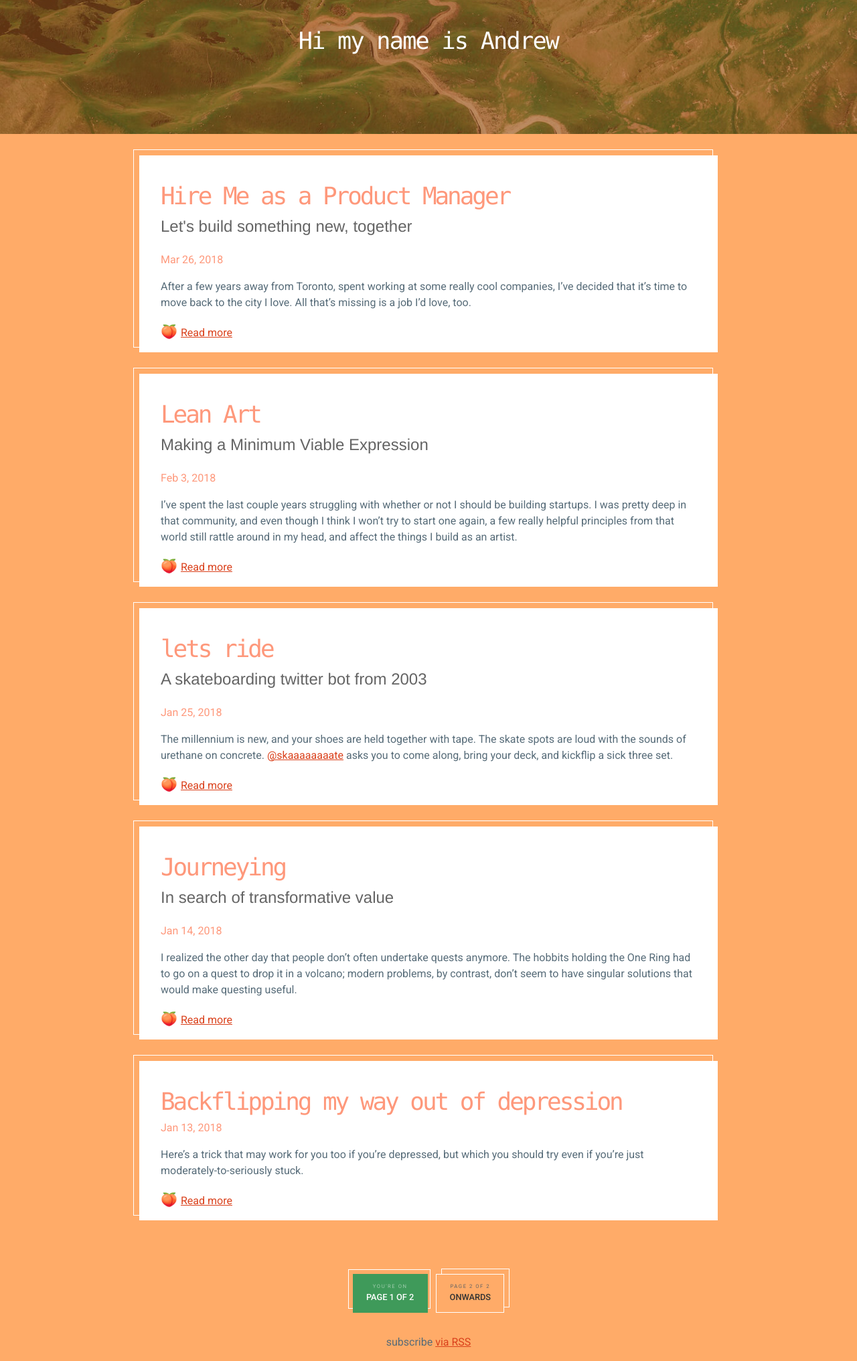
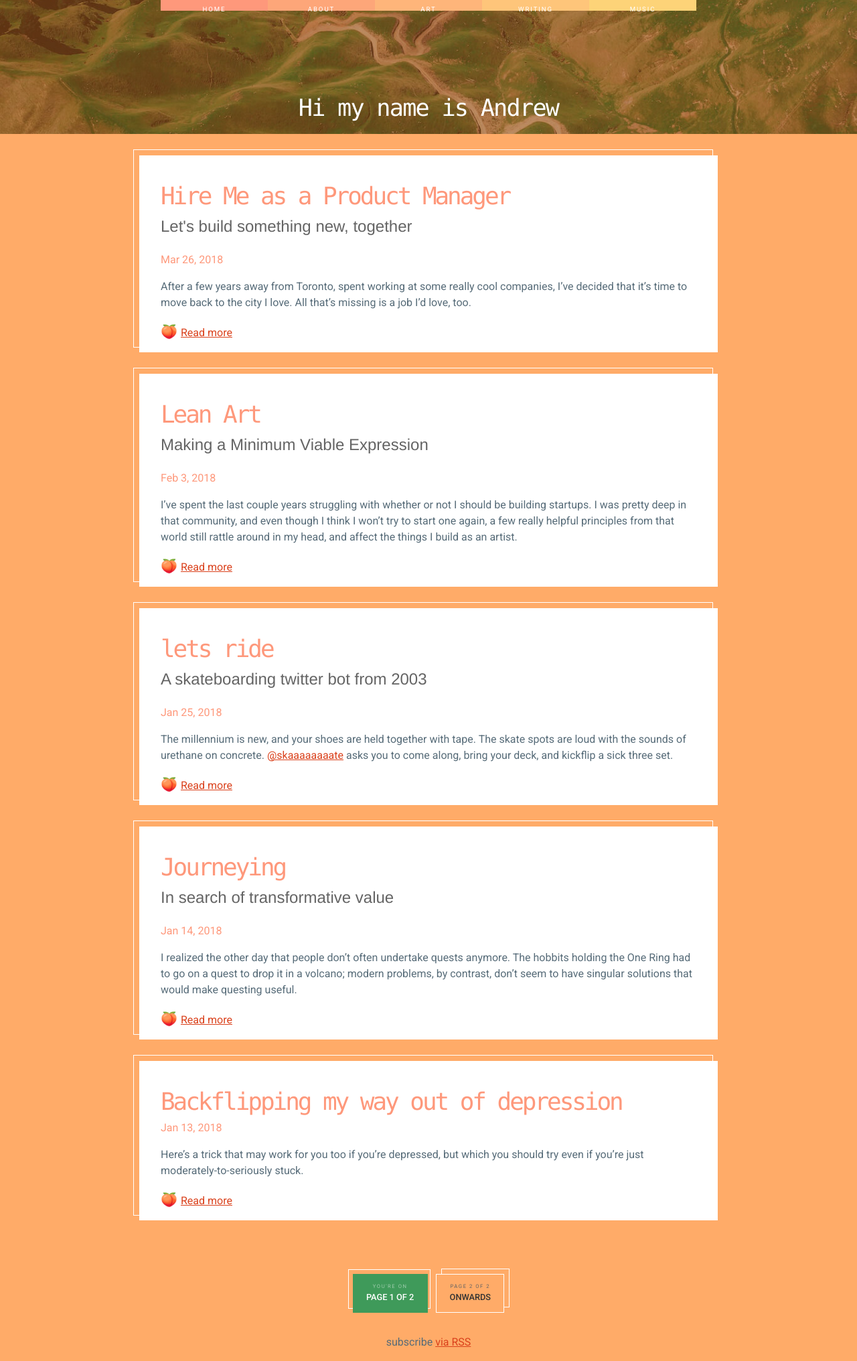
Before and after one commit to andkon/andkon.github.io, a Jekyll site: the page built from index.html, in a window 1280 px wide. Shown: the whole page at 67% size. Built offline with Jekyll 4.4.1, drawn with Linux system fonts in a browser that asks for light colours; the list of posts is cut into pages by our own code.

Commit message:
Kinda hit a local maximum here

```diff
--- a/_includes/header.html
+++ b/_includes/header.html
@@ -1,5 +1,13 @@
 <header class="home-header-wrapper" id="hw">
+
   <div class="home-header">
+    <div class="navbar">
+      <div class="navbar-item"><a class="header-link" href="">Home</a></div>
+      <div class="navbar-item"><a class="header-link" href="">About</a></div>
+      <div class="navbar-item"><a class="header-link" href="">Art</a></div>
+      <div class="navbar-item"><a class="header-link" href="">Writing</a></div>
+      <div class="navbar-item"><a class="header-link" href="">Music</a></div>
+    </div>
     <h1>Hi my name is Andrew</h1>
   </div>
   <div class="top"></div>
--- a/assets/js/homeheader.js
+++ b/assets/js/homeheader.js
@@ -1,5 +1,5 @@
 $(window).scroll(function(){
-    if ($(window).scrollTop() >= 100) {
+    if ($(window).scrollTop() >= 150) {
         $('#hw').addClass('fix-sticky');
     }
     else {
--- a/assets/main.scss
+++ b/assets/main.scss
@@ -188,6 +188,20 @@ header {
    font-size: 2.5em;
    font-weight: 300;
   }
+
+  .logo {
+   float: left;
+   position: relative;
+   vertical-align: top;
+   height: 90px;
+   width: 90px;
+   top: 10px;
+   left: 10px;
+   background-image: url("images/post_header_logo.png");
+   background-position: center center;
+   background-size: 100% 100%;
+   background-repeat: no-repeat;
+ }
 }
 
 .home-header {
@@ -223,24 +237,88 @@ header {
   }
   .fix-sticky & {
     position: fixed;
-    height: 100px;
+    height: 50px;
     min-height: 0px;
     padding-bottom: 0px;
+    h1 {
+      position: absolute;
+      padding-top: 0.3em;
+      font-size: 0.2em;
+      content: ' ';
+    }
   }
 }
 
-.sticky { /* Container just in case we want more than just the search input to come along */
+
+.navbar {
+  width: 800px;
+  height: 100px;
+  margin: auto;
+  bottom: 0;
+  left: auto;
+  right: auto;
+  display: flex;
+  align-items: flex-end;
+  position: relative;
+
+  > div {
+    display: inline-block;
+    width: 20%;
+    height: 1em;
+    padding: 0;
+    position: absolute;
+    top: 0px;
+  }
+}
+
+.navbar-item {
+  padding-top: 2em;
+
+  &:nth-child(1) {
+    background: #FE987B;
+    left: 0%;
+  }
+  &:nth-child(2) {
+    background: #FDA679;
+    left: 20%;
+  }
+  &:nth-child(3) {
+    background: #FEB57A;
+    left: 40%;
+  }
+  &:nth-child(4) {
+    background: #FEC57A;
+    left: 60%;
+  }
+  &:nth-child(5) {
+    background: #FDD378;
+    left: 80%;
+  }
+}
+
+.header-link {
+  color: white;
+  font-size: 0.6em;
+  letter-spacing: 0.2em;
+  padding: 2em 2em;
+  text-transform: uppercase;
+  text-decoration: none;
+  transition: none 200ms ease-out;
+  transition-property: color, background;
+  &:hover {
+    color: white;
+  }
+}
+
+.sticky {
   position: absolute;
-
   .fix-sticky & {
     position: fixed;
     top: 10px;
   }
-
-
 }
 
-.top {
+.top { // used to protect the space under the header from collapsing
   .fix-sticky & {
     height: 200px;
     position: relative;
@@ -285,22 +363,6 @@ header {
   padding-bottom: 0;
 }
 
-
-header{
-  .logo {
-   float: left;
-   position: relative;
-   vertical-align: top;
-   height: 90px;
-   width: 90px;
-   top: 10px;
-   left: 10px;
-   background-image: url("images/post_header_logo.png");
-   background-position: center center;
-   background-size: 100% 100%;
-   background-repeat: no-repeat;
- }
-}
 /* Classes */
 
 .page-content {
```
